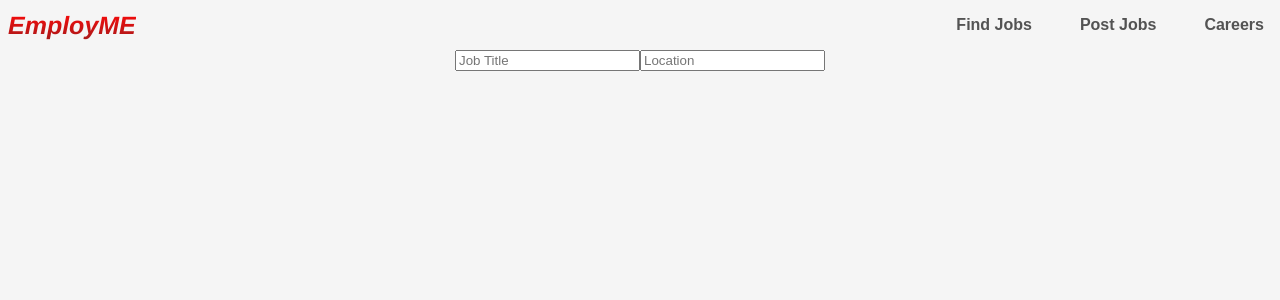
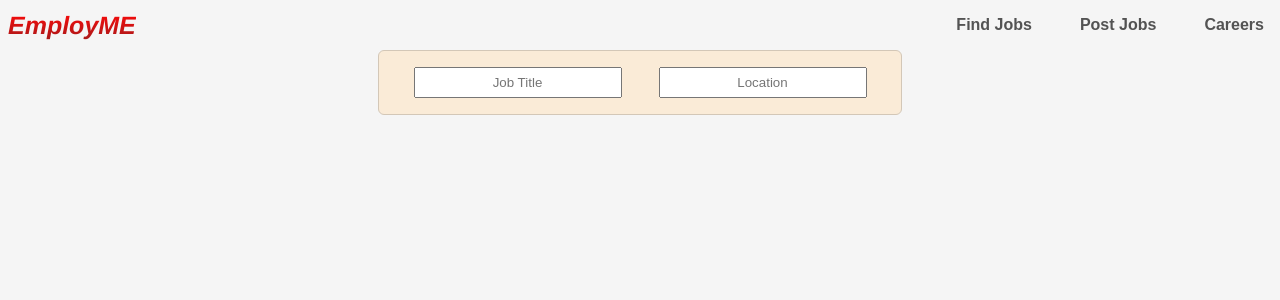
Before and after one commit to drg49/EmployME-Application-Center, a React (Create React App) app in the folder EmployeME Application Center/ClientApp/: page /search in a window 1280 px wide. Shown: the top 300 px of the page. Built offline with nearby package versions, Linux system fonts and the light colour scheme.

Commit message:
Added styling and fixed search endpoint

```diff
--- a/EmployeME Application Center/ClientApp/package.json
+++ b/EmployeME Application Center/ClientApp/package.json
@@ -3,6 +3,9 @@
   "version": "0.1.0",
   "private": true,
   "dependencies": {
+    "@fortawesome/fontawesome-svg-core": "^6.1.1",
+    "@fortawesome/free-solid-svg-icons": "^6.1.1",
+    "@fortawesome/react-fontawesome": "^0.1.18",
     "bootstrap": "^4.1.3",
     "jquery": "^3.4.1",
     "lodash.debounce": "^4.0.8",
--- a/EmployeME Application Center/ClientApp/src/components/SearchPage/SearchCriteria.jsx
+++ b/EmployeME Application Center/ClientApp/src/components/SearchPage/SearchCriteria.jsx
@@ -2,19 +2,26 @@ import React from 'react';
 import * as api from '../../api/jobApplications';
 import debounce from 'lodash.debounce';
 
-export default function SearchCriteria({ setResults }) {
+export default function SearchCriteria({ setResults, setIsLoading }) {
   const jobTitleRef = React.useRef();
   const jobLocRef = React.useRef();
 
   const handleChange = () => {
+    if (jobTitleRef.current.value === '' && jobLocRef.current.value === '') return;
+
+    setIsLoading(true);
+
     api.searchForJobApplications(jobTitleRef.current.value, jobLocRef.current.value)
-      .then((data) => setResults(data));
+      .then((data) => {
+        setResults(data);
+        setIsLoading(false);
+      });
   }
 
   const debouncedChangeHandler = React.useMemo(() => debounce(handleChange, 300), []);
 
   return(
-    <div>
+    <div id="search-criteria">
       <input
         type="text"
         placeholder="Job Title"
--- a/EmployeME Application Center/ClientApp/src/components/SearchPage/SearchResults.jsx
+++ b/EmployeME Application Center/ClientApp/src/components/SearchPage/SearchResults.jsx
@@ -1,15 +1,26 @@
 import React from 'react'
+import { FontAwesomeIcon } from '@fortawesome/react-fontawesome'
+import { faSpinner, faMapMarker } from '@fortawesome/free-solid-svg-icons'
 
-export default function SearchResults({ results }) {
+const spinner = <FontAwesomeIcon icon={faSpinner} spin color="#2b2d2f" size="8x" style={{ 'marginTop': '20px' }} />
+const pin = <FontAwesomeIcon icon={faMapMarker} color="gray" size="md" />
+
+export default function SearchResults({ results, isLoading }) {
   const [resultUI, setResultUI] = React.useState(<></>);
 
   React.useEffect(() => {
     setResultUI(results?.map((item, index) => {
       return (
-        <div key={index}>
-          {item.jobTitle}
-          {item.jobLocation}
-          {item.companyName}
+        <div key={index} id="job-app-card">
+          <section>
+            <p>{item.jobTitle}</p>
+            <p>{item.companyName}</p>
+            <br/>
+            <p><span>{pin}</span> {item.jobLocation}</p>
+          </section>
+          <button className="em-global-add-btn">
+            Apply
+          </button>
         </div>
       )
     }));
@@ -17,7 +28,8 @@ export default function SearchResults({ results }) {
 
   return (
     <>
-      {resultUI}
+      {isLoading && spinner}
+      {!isLoading ? resultUI : null}
     </>
   )
 }
--- a/EmployeME Application Center/ClientApp/src/components/SearchPage/index.jsx
+++ b/EmployeME Application Center/ClientApp/src/components/SearchPage/index.jsx
@@ -3,8 +3,11 @@ import SearchCriteria from './SearchCriteria';
 import * as api from '../../api/jobApplications';
 import SearchResults from './SearchResults';
 
+import './index.scss'
+
 export default function SearchPage(props) {
-  const [results, setResults] = React.useState();
+  const [results, setResults] = React.useState(null);
+  const [isLoading, setIsLoading] = React.useState(false);
 
   const jobTitle = props.match.params.jobTitle;
   const jobLocation = props.match.params.jobLocation;
@@ -18,8 +21,8 @@ export default function SearchPage(props) {
 
   return (
     <>
-      <SearchCriteria setResults={setResults} />
-      <SearchResults results={results} />
+      <SearchCriteria setResults={setResults} setIsLoading={setIsLoading} />
+      <SearchResults results={results} isLoading={isLoading} />
     </>
   );
 }
--- /dev/null
+++ b/EmployeME Application Center/ClientApp/src/components/SearchPage/index.scss
@@ -0,0 +1,38 @@
+#job-app-card {
+  border: 1px solid blue;
+  border-radius: 4px;
+  max-width: 400px;
+  text-align: left;
+  margin: 18px auto;
+  padding: 8px;
+  display: flex;
+  justify-content: space-between;
+  align-items: center;
+
+    p {
+      margin: 0px;
+    }
+
+    button {
+      padding: 5px 8px;
+    }
+}
+
+#search-criteria {
+  border: 1px solid black;
+  max-width: 490px;
+  margin: auto;
+  display: flex;
+  justify-content: space-around;
+  padding: 16px;
+  border-radius: 6px;
+  border-color: rgb(211, 199, 183);
+  background-color: antiquewhite;
+
+    input {
+      text-align: center;
+      width: 12rem;
+      padding: 6px;
+      font-family: Arial, Helvetica, sans-serif;
+    }
+}
--- a/EmployeME Application Center/ClientApp/src/index.css
+++ b/EmployeME Application Center/ClientApp/src/index.css
@@ -17,6 +17,17 @@ textarea:focus, input:focus{
     outline: none;
 }
 
+button {
+    cursor: pointer;
+}
+
 button:hover {
     opacity: 0.85;
 }
+
+.em-global-add-btn {
+    border: none;
+    border-radius: 3px;
+    background-color: green;
+    color: white;
+}
```
Also changed, not shown: 2 other files (tests, documents, lock files or other folders).
